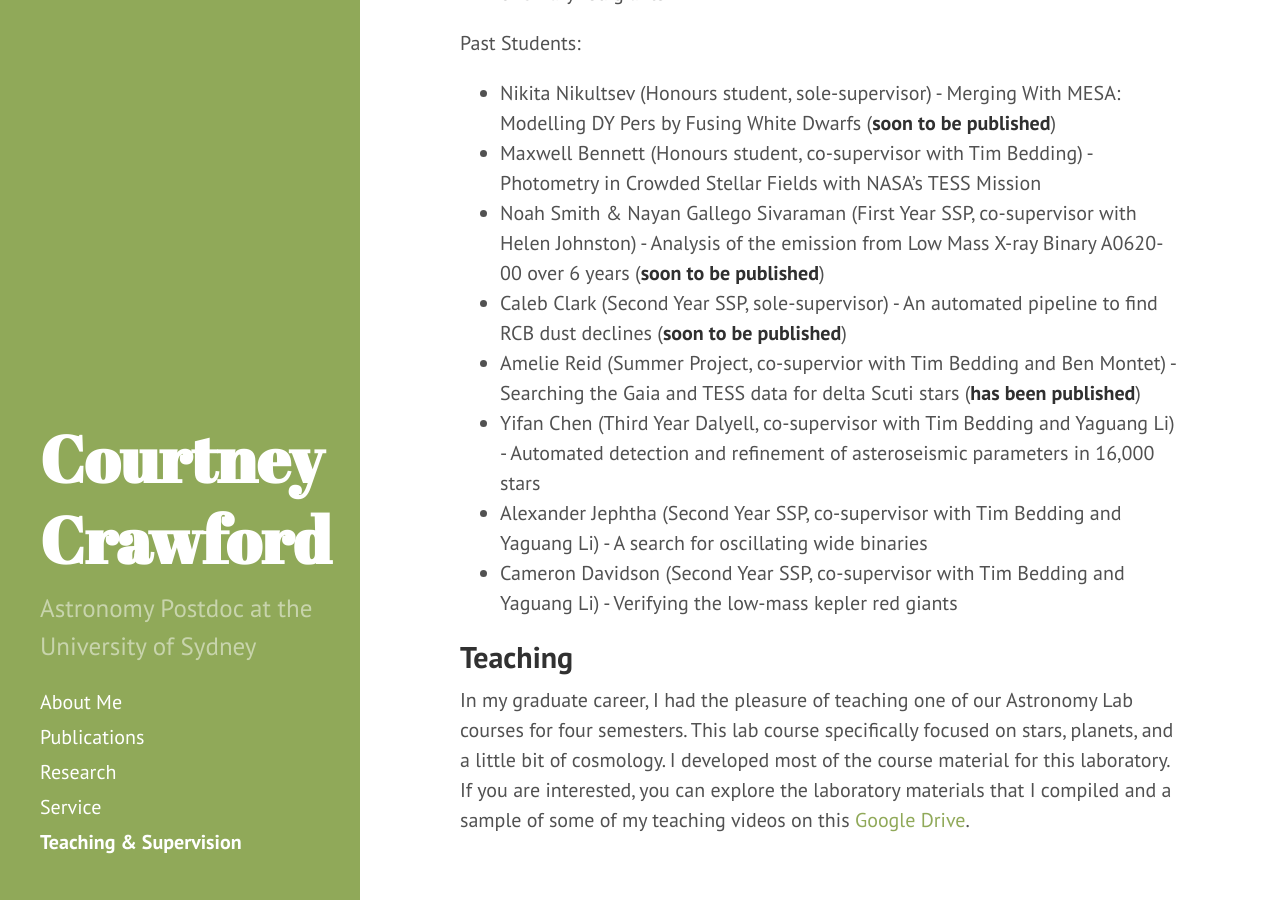
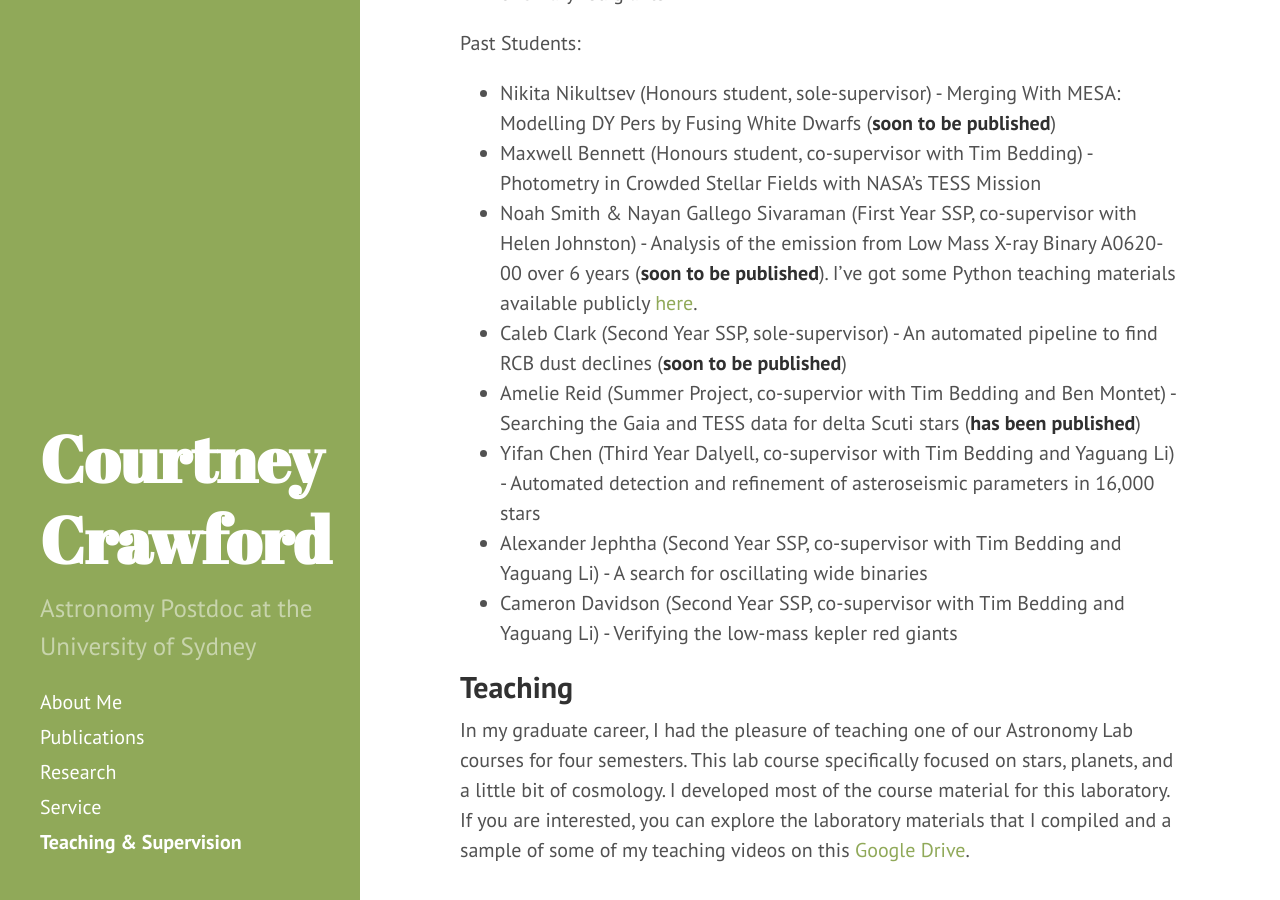
Before and after one commit to courtcraw/courtcraw.github.io, a Jekyll site: the page built from teaching.md, in a window 1280 px wide and 900 px high, scrolled down 780 px. Built offline with Jekyll 4.4.1, drawn with Linux system fonts in a browser that asks for light colours.

Commit message:
added link to python teaching materials

```diff
--- a/teaching.md
+++ b/teaching.md
@@ -20,7 +20,7 @@ Current Students:
 Past Students:
 * Nikita Nikultsev (Honours student, sole-supervisor) - Merging With MESA: Modelling DY Pers by Fusing White Dwarfs (**soon to be published**)
 * Maxwell Bennett (Honours student, co-supervisor with Tim Bedding) - Photometry in Crowded Stellar Fields with NASA’s TESS Mission
-* Noah Smith & Nayan Gallego Sivaraman (First Year SSP, co-supervisor with Helen Johnston) - Analysis of the emission from Low Mass X-ray Binary A0620-00 over 6 years (**soon to be published**)
+* Noah Smith & Nayan Gallego Sivaraman (First Year SSP, co-supervisor with Helen Johnston) - Analysis of the emission from Low Mass X-ray Binary A0620-00 over 6 years (**soon to be published**). I've got some Python teaching materials available publicly [here](https://github.com/courtcraw/SSP-2023).
 * Caleb Clark (Second Year SSP, sole-supervisor) - An automated pipeline to find RCB dust declines (**soon to be published**)
 * Amelie Reid (Summer Project, co-supervior with Tim Bedding and Ben Montet) - Searching the Gaia and TESS data for delta Scuti stars (**has been published**)
 * Yifan Chen (Third Year Dalyell, co-supervisor with Tim Bedding and Yaguang Li) - Automated detection and refinement of asteroseismic parameters in 16,000 stars
```
